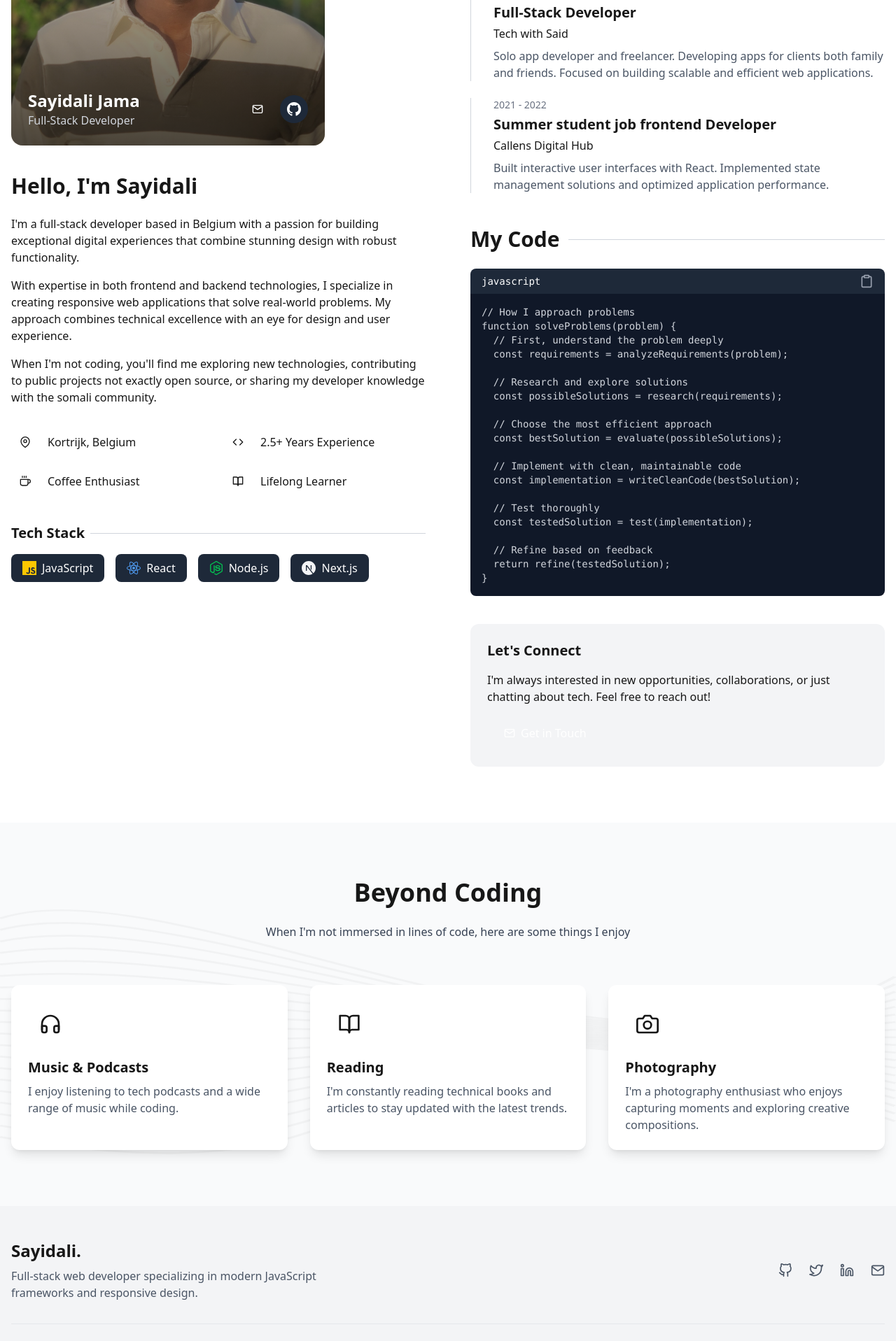
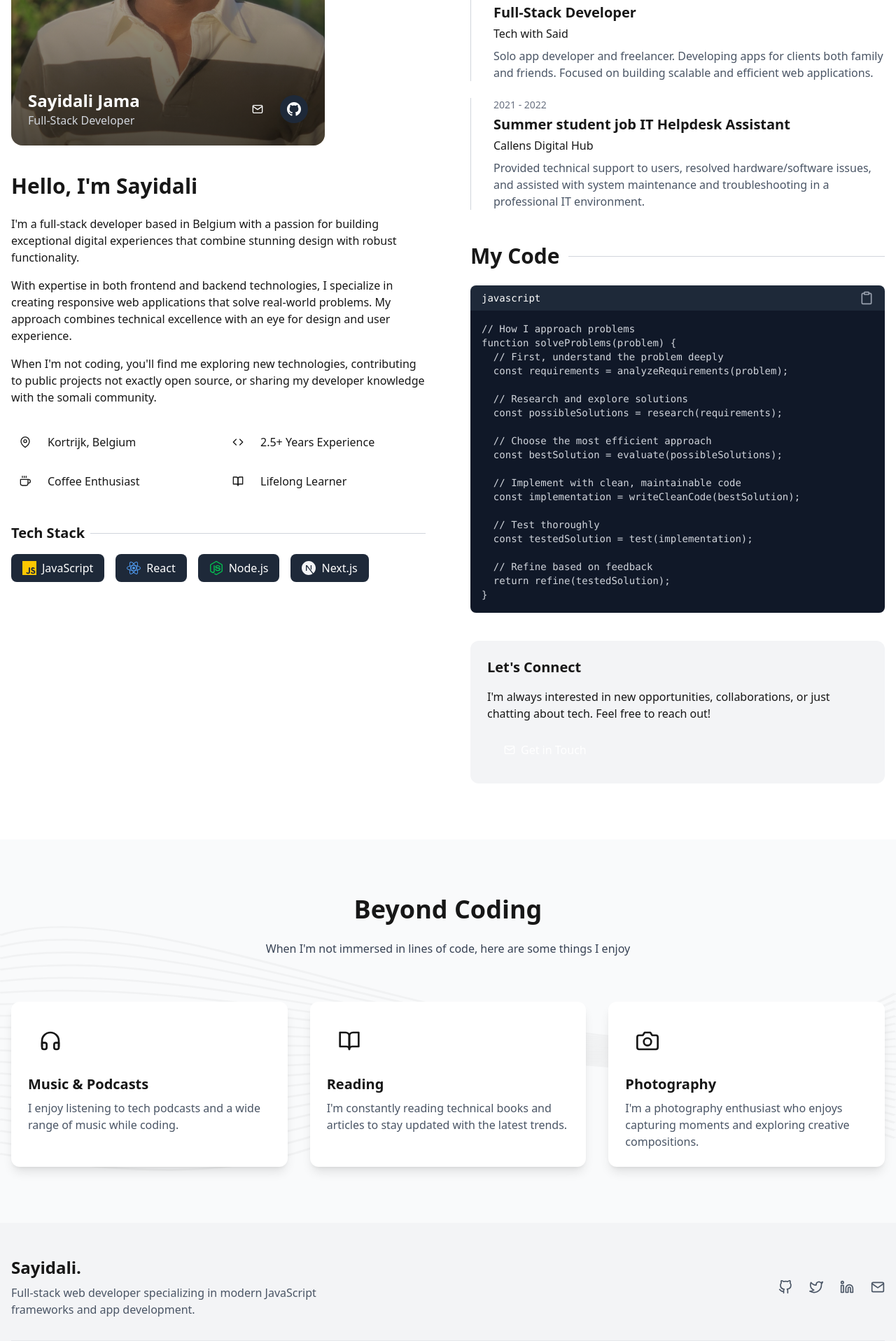
Before and after one commit to galaxy-master10/portfolio-sayidali, a Next.js app: page /about in a window 1280 px wide. Shown: the part 880-2797 px from the top of the page at 70% size. Built offline with nearby package versions, Linux system fonts and the light colour scheme.

Commit message:
little changes to structure site

```diff
--- a/src/app/contact/page.tsx
+++ b/src/app/contact/page.tsx
@@ -53,7 +53,7 @@ export default function Contact() {
                                     <div>
                                         <h3 className="font-medium mb-1">Location</h3>
                                         <p className="text-gray-600 dark:text-gray-400">
-                                            Brugge, Belgium
+                                            Kortrijk, Belgium
                                         </p>
                                     </div>
                                 </div>
--- a/src/components/Footer.tsx
+++ b/src/components/Footer.tsx
@@ -12,7 +12,7 @@ export default function Footer() {
                             Sayidali<span className="text-primary-500">.</span>
                         </Link>
                         <p className="mt-2 text-gray-600 dark:text-gray-400 max-w-md">
-                            Full-stack web developer specializing in modern JavaScript frameworks and responsive design.
+                            Full-stack web developer specializing in modern JavaScript frameworks and app development.
                         </p>
                     </div>
 
--- a/src/components/about/AboutContent.tsx
+++ b/src/components/about/AboutContent.tsx
@@ -231,9 +231,9 @@ export default function AboutContent() {
 
                                     <TimelineItem
                                         year="2021 - 2022"
-                                        title="Summer student job frontend Developer"
+                                        title="Summer student job IT Helpdesk Assistant"
                                         company="Callens Digital Hub"
-                                        description="Built interactive user interfaces with React. Implemented state management solutions and optimized application performance."
+                                        description="Provided technical support to users, resolved hardware/software issues, and assisted with system maintenance and troubleshooting in a professional IT environment."
                                     />
 
 
```
